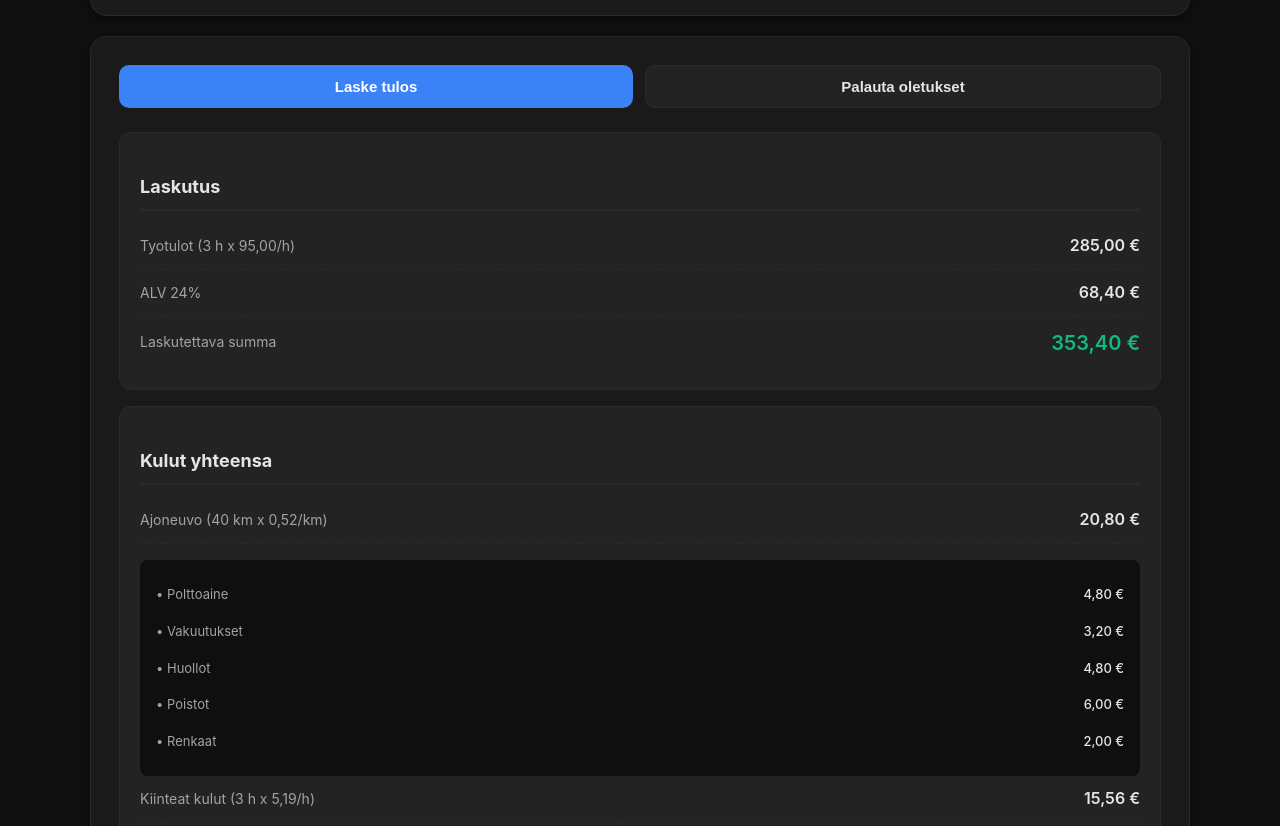
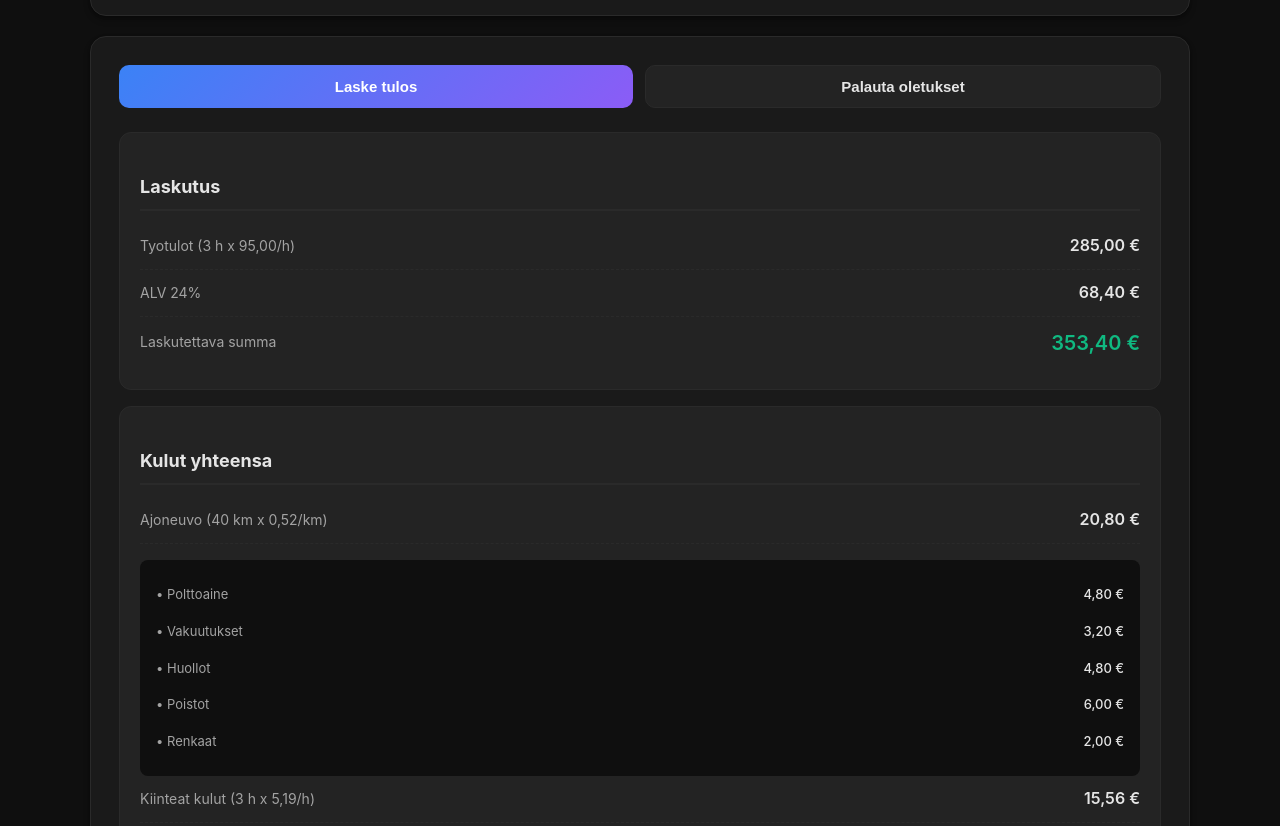
Before and after one commit to Moontags/Keikkalaskuri, a plain HTML site: page index.html in a window 1280 px wide. Shown: the part 1206-2032 px from the top of the page. Drawn offline with Linux system fonts and the light colour scheme.

Commit message:
New button color

```diff
--- a/index.html
+++ b/index.html
@@ -122,7 +122,7 @@
       flex-wrap: wrap;
     }
     .btn {
-      background: var(--accent);
+      background: linear-gradient(135deg, var(--accent), #8b5cf6);
       color: white;
       padding: 12px 24px;
       border-radius: 10px;
@@ -135,7 +135,7 @@
       min-width: 120px;
     }
     .btn:hover {
-      background: var(--accent-hover);
+      background: linear-gradient(135deg, var(--accent-hover), #7c3aed);
       transform: translateY(-1px);
       box-shadow: 0 4px 8px rgba(59, 130, 246, 0.3);
     }
@@ -525,13 +525,13 @@ function render(){
 
        <div class="highlight">
   <div class="section-title" style="margin-top:0; border:none;">Lopputulos</div>
-  <div class="line" style="border:none; padding-top:8px;">
-    <div class="line-label" style="font-size:18px; font-weight:600; color:var(--text);">Netto/h</div>
-    <div class="line-value" style="font-size:22px; color:${netPerHour > 20 ? 'var(--success)' : netPerHour > 10 ? 'var(--warning)' : 'var(--danger)'};">${euro(netPerHour)}/h</div>
-  </div>
   <div class="line line-big" style="border:none; padding-top:0;">
     <div class="line-label" style="font-size:16px; font-weight:600; color:var(--text);">Netto yhteensä (${h}h)</div>
     <div class="line-value" style="font-size:24px;">${euro(netAfterTax)}</div>
+  </div>
+  <div class="line" style="border:none; padding-top:8px;">
+    <div class="line-label" style="font-size:16px; font-weight:600; color:var(--text);">Netto/h</div>
+    <div class="line-value" style="font-size:24px; color:${netPerHour > 20 ? 'var(--success)' : netPerHour > 10 ? 'var(--warning)' : 'var(--danger)'};">${euro(netPerHour)}/h</div>
   </div>
 </div>
     </div>
```
